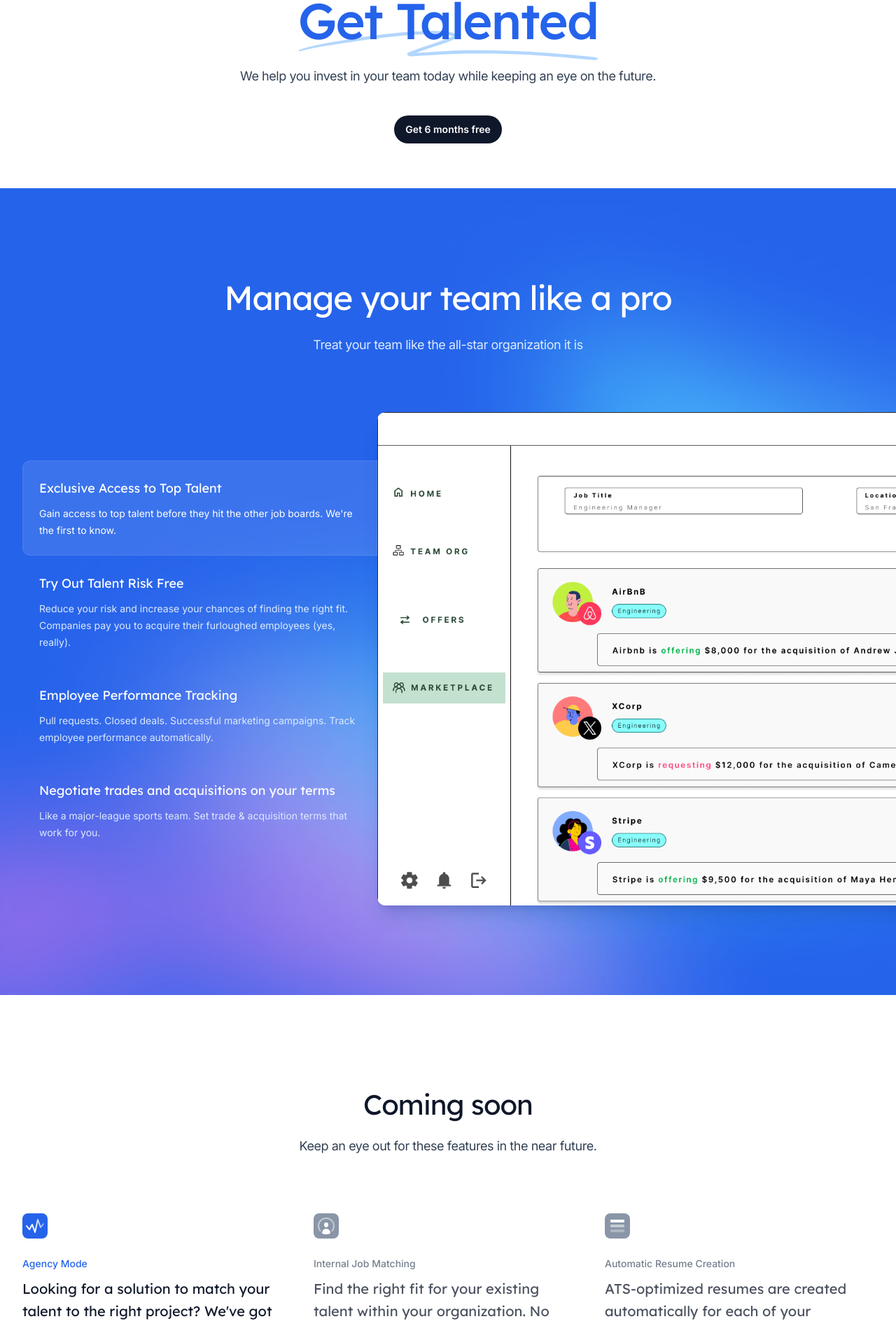
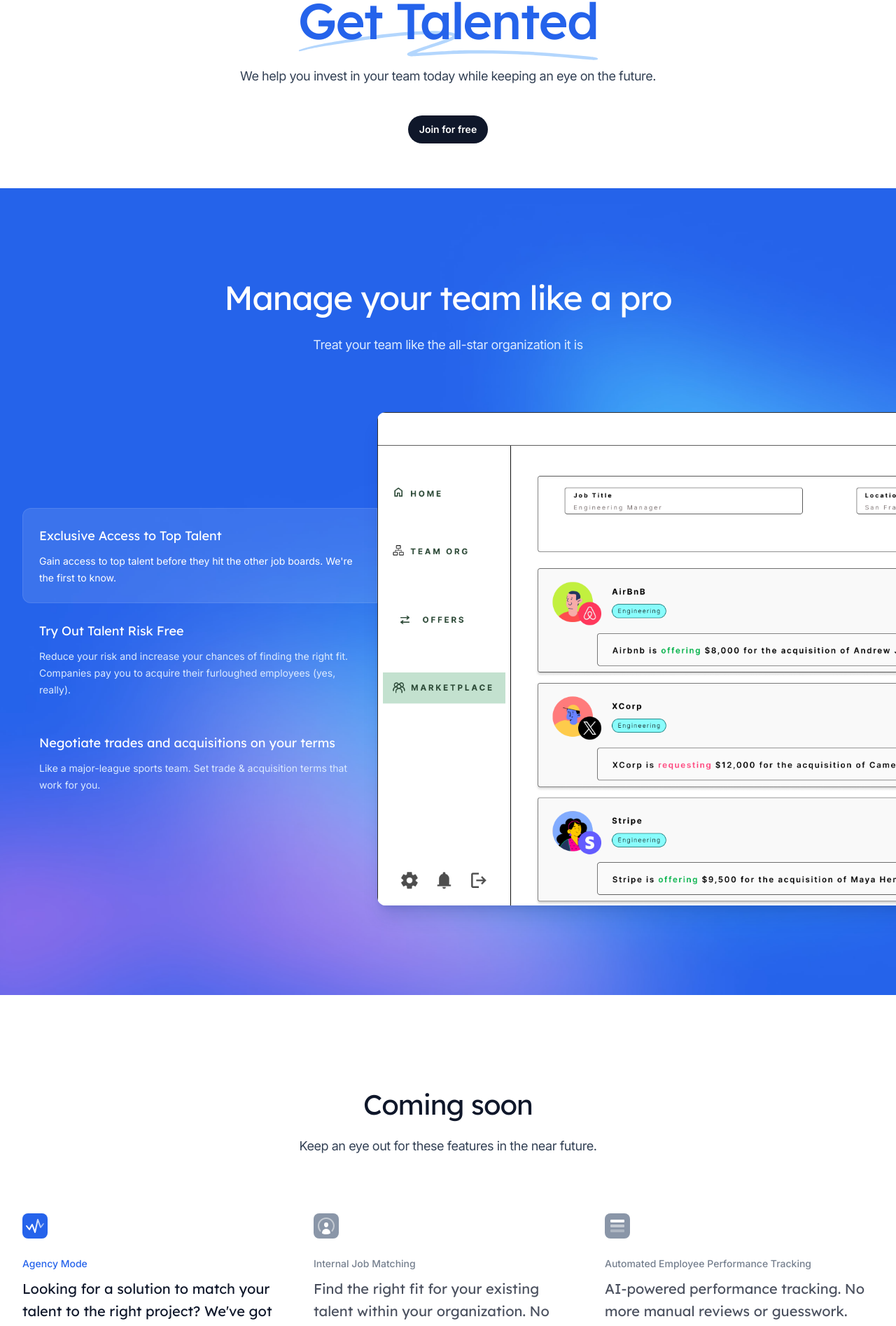
Before and after one commit to morganpierson/hr-app-landing, a Next.js app: page / in a window 1280 px wide. Shown: the part 337-2232 px from the top of the page at 70% size. Built offline with nearby package versions, Linux system fonts and the light colour scheme.

Commit message:
update screenshots

```diff
--- a/src/components/CallToAction.tsx
+++ b/src/components/CallToAction.tsx
@@ -28,7 +28,7 @@ export function CallToAction() {
             feel like you’re doing something productive.
           </p>
           <Button href="/register" color="white" className="mt-10">
-            Get 6 months free
+            Join for free
           </Button>
         </div>
       </Container>
--- a/src/components/Faqs.tsx
+++ b/src/components/Faqs.tsx
@@ -53,7 +53,7 @@ const faqs = [
     {
       question: 'Do you offer a free trial?',
       answer:
-        "We offer a 60-day money-back guarantee. If you're not satisfied with our service, we'll refund your purchase, no questions asked.",
+        "We offer you unlimited access to the Talented platform until you make your first acquisition offer. We're confident you'll love it.",
     },
   ],
 ]
--- a/src/components/Hero.tsx
+++ b/src/components/Hero.tsx
@@ -31,7 +31,7 @@ export function Hero() {
         future.
       </p>
       <div className="mt-10 flex justify-center gap-x-6">
-        <Button href="/register">Get 6 months free</Button>
+        <Button href="/register">Join for free</Button>
         {/* <Button
           href="https://www.youtube.com/watch?v=dQw4w9WgXcQ"
           variant="outline"
--- a/src/components/Pricing.tsx
+++ b/src/components/Pricing.tsx
@@ -125,11 +125,10 @@ export function Pricing() {
               <SwirlyDoodle className="absolute left-0 top-1/2 h-[1em] w-full fill-blue-400" />
               <span className="relative">Simple pricing,</span>
             </span>{' '}
-            for everyone.
+            for every size of business.
           </h2>
           <p className="mt-4 text-lg text-slate-400">
-            It doesn’t matter what size your business is, get access to the
-            Talented network today.
+            You pay nothing until your first outreach message
           </p>
         </div>
         <div className="-mx-4 mt-16 grid max-w-2xl grid-cols-1 gap-y-10 sm:mx-auto lg:-mx-8 lg:max-w-none lg:grid-cols-3 xl:mx-0 xl:gap-x-8">
@@ -141,9 +140,6 @@ export function Pricing() {
             features={[
               'Invite up to 100 team members',
               'Receive 3 free promoted employee listings',
-              'Track up to 15 expenses per month',
-              'Manual payroll support',
-              'Export up to 3 reports',
             ]}
           />
           <Plan
@@ -155,11 +151,7 @@ export function Pricing() {
             features={[
               'Invite up to 800 employees',
               '$500 towards employee listing offerings',
-              'Track up to 50 expenses per month',
-              'Automated payroll support',
-              'Export up to 12 reports',
-              'Bulk reconcile transactions',
-              'Track in multiple currencies',
+              '7 free promoted employee listings',
             ]}
           />
           <Plan
@@ -169,10 +161,8 @@ export function Pricing() {
             href="/register"
             features={[
               'Unlimited employee invites (200 minimum)',
-              '$5000 toward employee listing offerings',
-              'Track up to 200 expenses per month',
-              'Automated payroll support',
-              'Export up to 25 reports, including TPS',
+              '$1200 toward employee listing offerings',
+              '15 free promoted employee listings',
             ]}
           />
         </div>
--- a/src/components/PrimaryFeatures.tsx
+++ b/src/components/PrimaryFeatures.tsx
@@ -29,12 +29,7 @@ const features = [
       'Reduce your risk and increase your chances of finding the right fit. Companies pay you to acquire their furloughed employees (yes, really).',
     image: offerPage,
   },
-  {
-    title: 'Employee Performance Tracking',
-    description:
-      'Pull requests. Closed deals. Successful marketing campaigns. Track employee performance automatically.',
-    image: employeeProfile,
-  },
+
   {
     title: 'Negotiate trades and acquisitions on your terms',
     description:
--- a/src/components/SecondaryFeatures.tsx
+++ b/src/components/SecondaryFeatures.tsx
@@ -6,9 +6,9 @@ import { Tab } from '@headlessui/react'
 import clsx from 'clsx'
 
 import { Container } from '@/components/Container'
-import screenshotContacts from '@/images/screenshots/contacts.png'
-import screenshotInventory from '@/images/screenshots/inventory.png'
-import screenshotProfitLoss from '@/images/screenshots/profit-loss.png'
+import internalJobMatch from '@/images/screenshots/internal_job_match.png'
+import employeeProfile from '@/images/screenshots/employee_profile.png'
+import employeeProfileAgency from '@/images/screenshots/employee_profile_agency.png'
 
 interface Feature {
   name: React.ReactNode
@@ -25,7 +25,7 @@ const features: Array<Feature> = [
       "Looking for a solution to match your talent to the right project? We've got you covered.",
     description:
       'Built for dev agencies, our agency mode lets you manage your talent and projects in one place. It’s like a digital Rolodex, but with a lot more features.',
-    image: screenshotProfitLoss,
+    image: employeeProfileAgency,
     icon: function ReportingIcon() {
       let id = useId()
       return (
@@ -60,7 +60,7 @@ const features: Array<Feature> = [
       'Find the right fit for your existing talent within your organization. No more guessing.',
     description:
       'Our internal job matching feature utilizes AI to match the skillsets of your current employees to the needs of your company today.',
-    image: screenshotContacts,
+    image: internalJobMatch,
     icon: function ContactsIcon() {
       return (
         <>
@@ -78,12 +78,12 @@ const features: Array<Feature> = [
     },
   },
   {
-    name: 'Automatic Resume Creation',
+    name: 'Automated Employee Performance Tracking',
     summary:
-      'ATS-optimized resumes are created automatically for each of your employees.',
+      'AI-powered performance tracking. No more manual reviews or guesswork.',
     description:
-      "When it's time to say goodbye, your employees will have a resume that's ready to go. It's like a parting gift, but more practical.",
-    image: screenshotInventory,
+      'Pull requests. Closed deals. Successful marketing campaigns. Track employee performance automatically.',
+    image: employeeProfile,
     icon: function InventoryIcon() {
       return (
         <>
```
Also changed, not shown: src/images/screenshots/employee_profile_agency.png (added), src/images/screenshots/internal_job_match.png (added).
